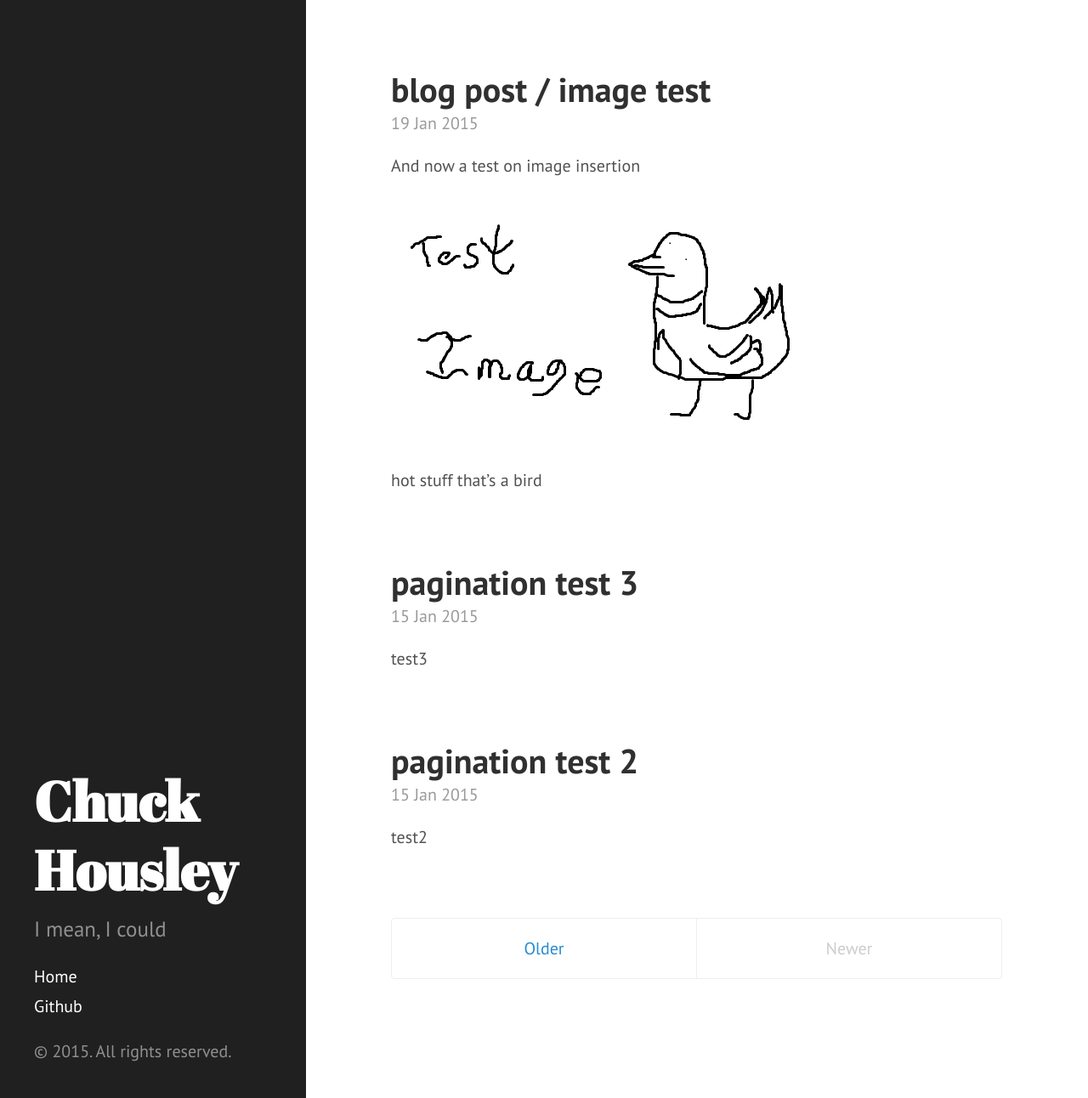
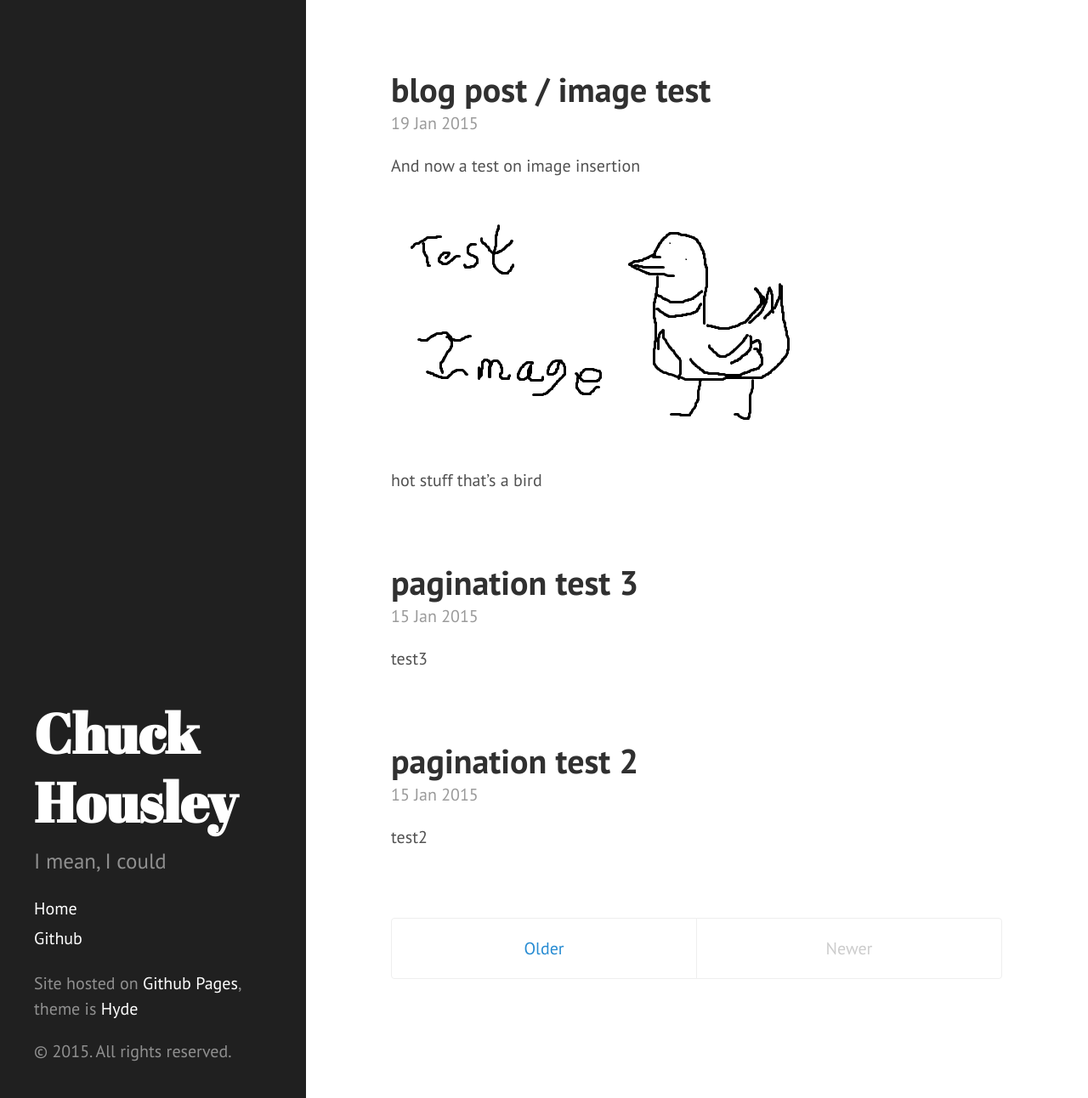
Before and after one commit to chuckhousley/chuckhousley.github.io, a Jekyll site: the page built from index.html, in a window 1280 px wide and 1292 px high. Shown: the whole window at 85% size. Built offline with Jekyll 4.4.1, drawn with Linux system fonts in a browser that asks for light colours; the list of posts is cut into pages by our own code.

Commit message:
credit where credit is due

```diff
--- a/_includes/sidebar.html
+++ b/_includes/sidebar.html
@@ -29,6 +29,7 @@
       {% endfor %}
     </nav>
 
+    <p>Site hosted on <a href="https://pages.github.com">Github Pages</a>, theme is <a href="hyde.getpoole.com">Hyde</a></p>
     <p>&copy; {{ site.time | date: '%Y' }}. All rights reserved.</p>
   </div>
 </div>
```
